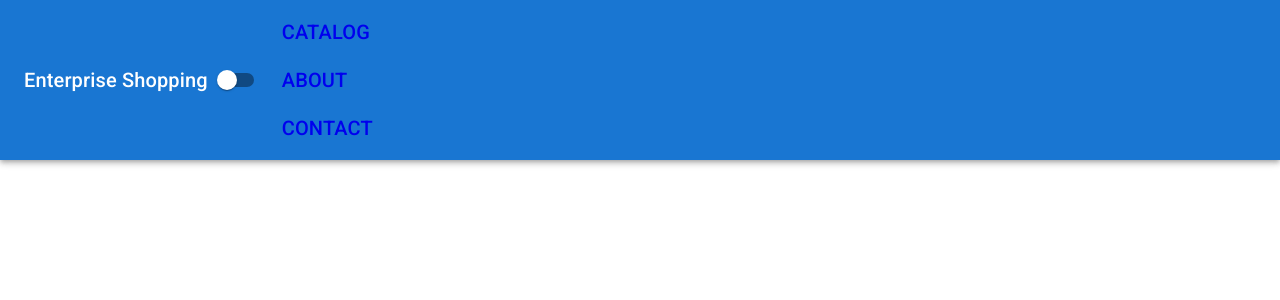
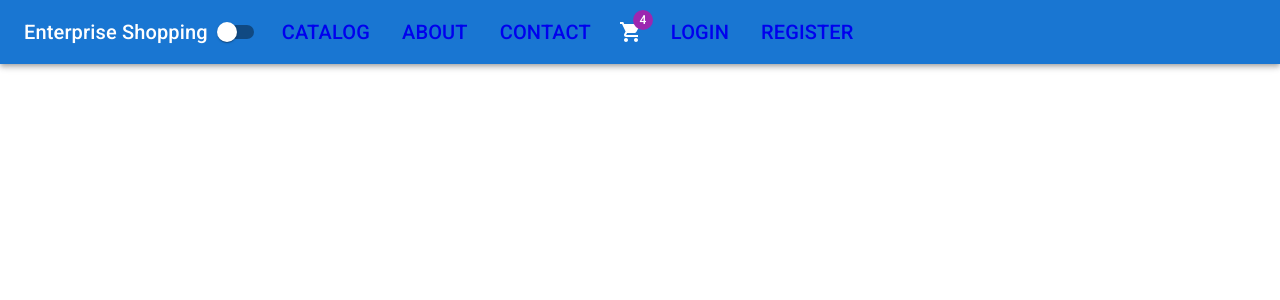
Before and after one commit to LourenceQ/E-Commerce_React_.Net_Redux, a React (Create React App) app in the folder client/: page /register in a window 1280 px wide. Shown: the top 300 px of the page. Built offline with nearby package versions, Linux system fonts and the light colour scheme.

Commit message:
implementando links de navegação para login e register

```diff
--- a/client/src/features/catalog/Header.tsx
+++ b/client/src/features/catalog/Header.tsx
@@ -1,5 +1,8 @@
+import { ShoppingCart } from "@mui/icons-material";
 import {
   AppBar,
+  Badge,
+  IconButton,
   List,
   ListItem,
   Switch,
@@ -30,10 +33,32 @@ export default function Header({ darkMode, handleThemeChange }: Props) {
       <Toolbar>
         <Typography variant="h6">Enterprise Shopping</Typography>
         <Switch checked={darkMode} onChange={handleThemeChange} />
-        <List>
+        <List sx={{ display: "flex" }}>
           {midLinks.map(({ title, path }) => (
-            <ListItem component={NavLink} to={path} key={path} sx={{color: 'inbherit', typography: 'h6'}}>
-                {title.toUpperCase()}
+            <ListItem
+              component={NavLink}
+              to={path}
+              key={path}
+              sx={{ color: "inbherit", typography: "h6" }}
+            >
+              {title.toUpperCase()}
+            </ListItem>
+          ))}
+        </List>
+        <IconButton size = "large" sx={{color: "inherit"}}>
+          <Badge badgeContent={4} color="secondary">
+            <ShoppingCart/>
+          </Badge>
+        </IconButton>
+        <List sx={{ display: "flex" }}>
+          {rightLinks.map(({ title, path }) => (
+            <ListItem
+              component={NavLink}
+              to={path}
+              key={path}
+              sx={{ color: "inbherit", typography: "h6" }}
+            >
+              {title.toUpperCase()}
             </ListItem>
           ))}
         </List>
```
Also changed, not shown: 2 other files (tests, documents, lock files or other folders).
